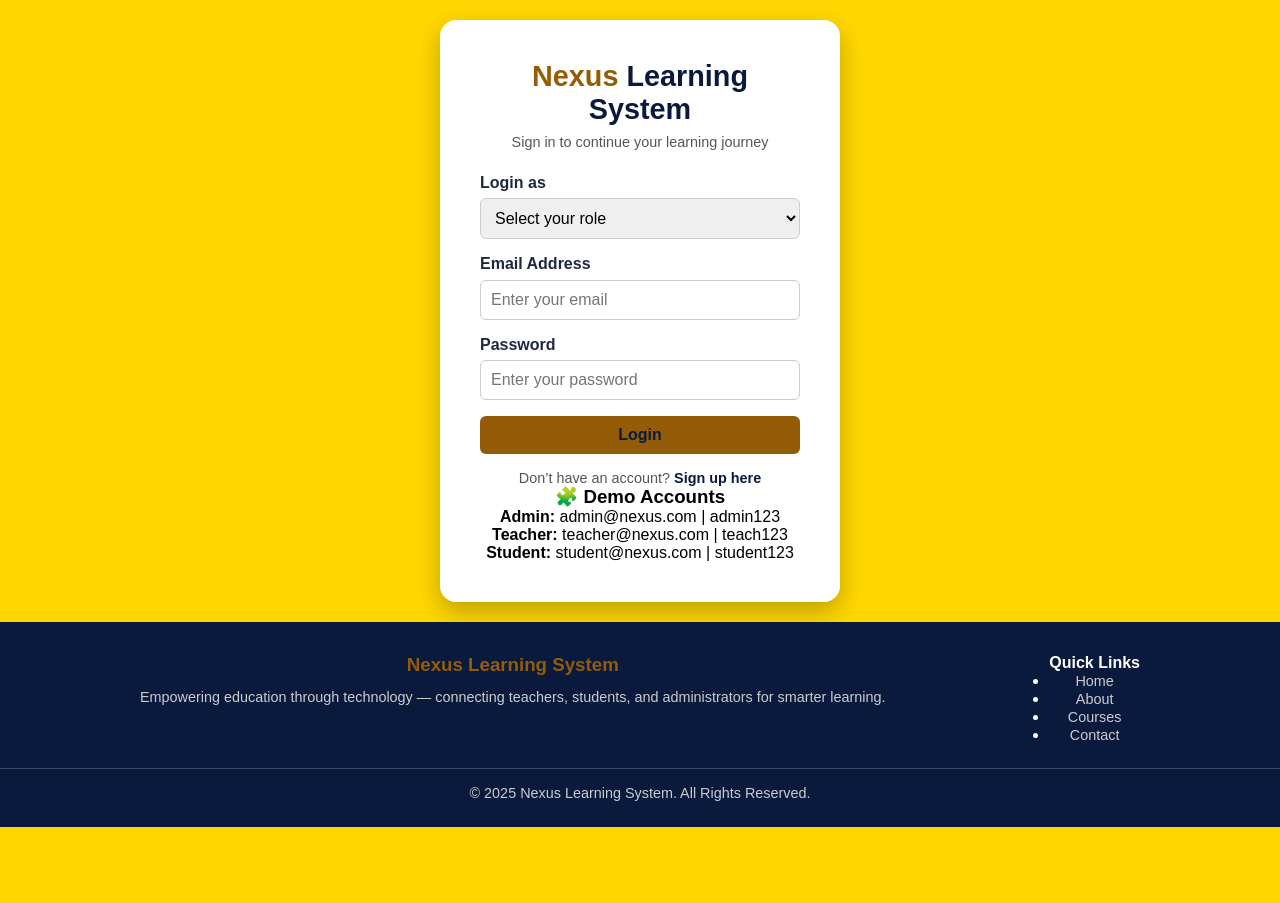
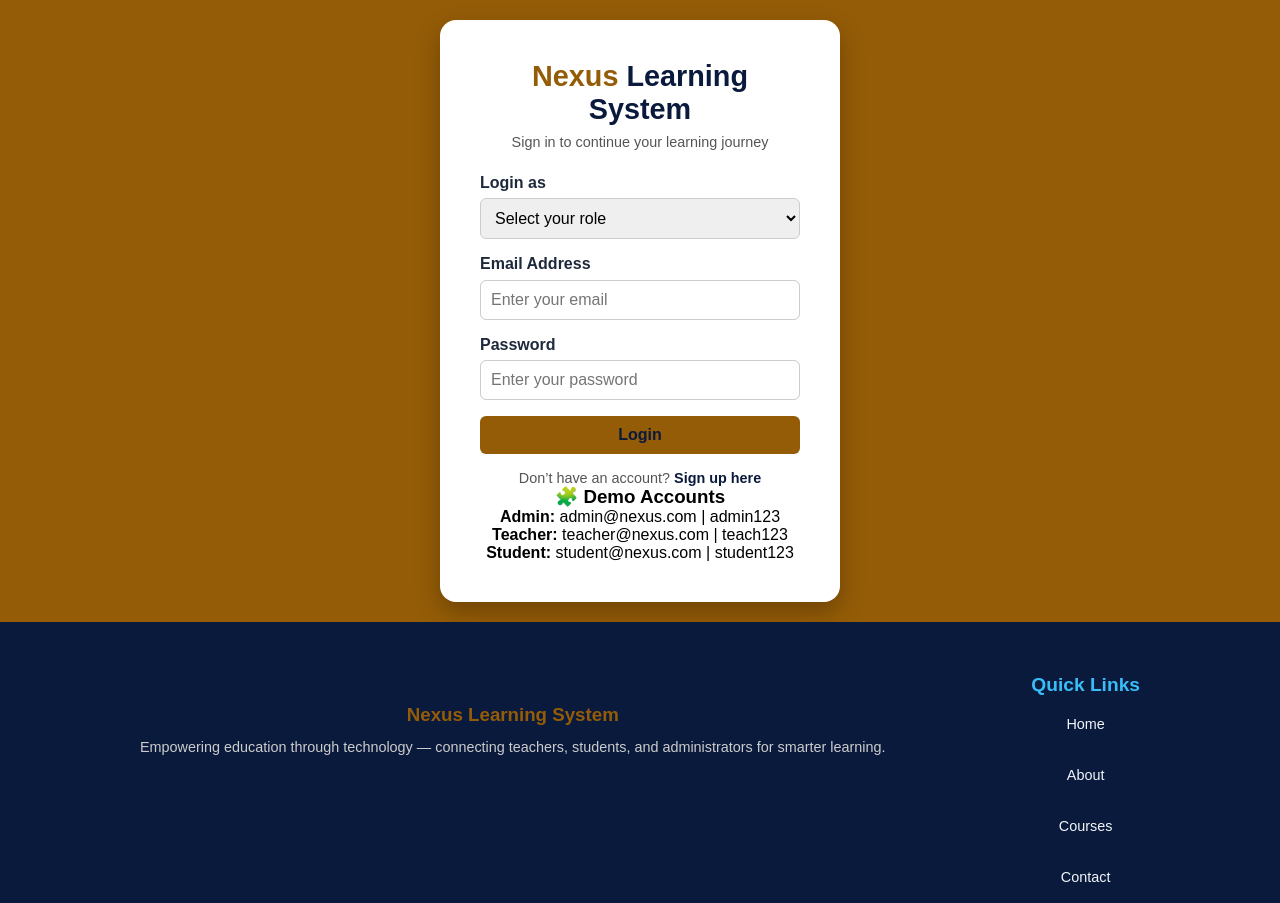
Before and after one commit to montie-tech/Learning-system, a plain HTML site: page fronted/login.html in a window 1280 px wide. Shown: the top 903 px of the page. Before the commit the page ends 827 px from the top, so only its background shows below. Drawn offline with Linux system fonts and the light colour scheme.

Commit message:
first commit

```diff
--- a/fronted/login.css
+++ b/fronted/login.css
@@ -8,7 +8,7 @@
 
 /* ===== BACKGROUND ===== */
 body {
-  background:  gold;
+  background:#945c07ff;
   height: 100vh;
   display: flex;
   flex-direction: column;
@@ -143,7 +143,7 @@ body {
   color: #ccc;
   font-size: 0.9rem;
   text-decoration: none;
-   margin-bottom: 10px;
+  margin-bottom: 10px;
 }
 
 .footer a:hover {
@@ -157,3 +157,53 @@ body {
   color: #aaa;
   font-size: 0.85rem;
 }
+
+.footer-links {
+  margin-top: 20px;
+}
+
+.footer-about {
+  margin-top: 50px;
+}
+
+.footer-links h4 {
+  color: #38bdf8; /* accent color */
+  font-size: 1.2rem;
+  margin-bottom: 15px;
+}
+
+.footer-links ul {
+  list-style: none;
+  padding: 0;
+  margin: 0;
+  display: flex;
+  flex-direction: column;
+  gap: 1px; /* 👈 adds vertical spacing between links */
+}
+
+.footer-links ul li a {
+  text-decoration: none;
+  color: #f1f5f9;
+  font-weight: 500;
+  transition: color 0.3s ease, transform 0.2s ease;
+  display: inline-block;
+  padding: 1px 0;
+  align-items: center;
+}
+
+.footer-links ul li a:hover {
+  color: #38bdf8;
+  transform: translateX(4px); /* slight hover motion */
+}
+
+/* Responsive layout for wider footers */
+@media (min-width: 768px) {
+  .footer-links ul {
+    flex-direction: column;
+    gap: 15px; /* 👈 space between links horizontally */
+  }
+
+  .footer-links ul li a {
+    padding: 5px 10px;
+  }
+}
```
